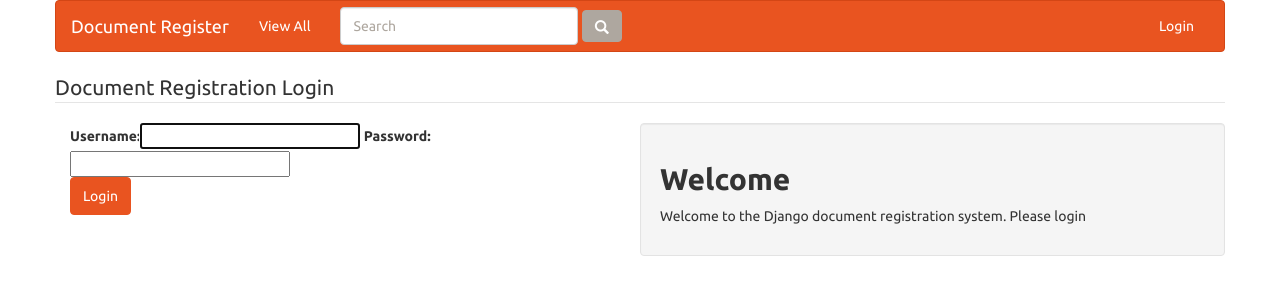
After one commit to DonkeyOatie/django-documentregister, a Django app: page /login/ in a window 1280 px wide. The commit adds this page. Shown: the top 300 px of the page. Run offline with Django 3.2, Linux system fonts and the light colour scheme; some libraries are stand-ins or nearby versions.

Commit message:
Add login and logout functionality
This commit adds the login and logout functionality and makes all
document views login_required

```diff
--- a/documentregister/documents/templates/navigation.html
+++ b/documentregister/documents/templates/navigation.html
@@ -21,7 +21,14 @@
         <button type="submit" class="btn btn-default"><span class="glyphicon glyphicon-search"></span></button>
       </form>
       <ul class="nav navbar-nav navbar-right">
-        <li><a href="/admin">Login</a></li>
+          {% if request.user.is_authenticated %}
+              <li><a href="{% url 'logout' %}">Logout ({{ request.user.username }})</a></li>
+                {% if request.user.is_superuser %}
+                    <li><a href="{% url 'admin:index' %}">Admin</a></li>
+                {% endif %}
+          {% else %}
+              <li><a href="{% url 'login' %}">Login</a></li>
+          {% endif %}
       </ul>
     </div>
   </div>
--- /dev/null
+++ b/documentregister/documents/templates/registration/login.html
@@ -0,0 +1,23 @@
+{% extends "base.html" %}
+{% load bootstrap %}
+
+{% block dr_body %}
+<div class="row">
+    <div class="col-md-12">
+        <legend>Document Registration Login</legend>
+        <div class="col-md-6">
+            <form role="form" method="post" action=".">
+                {% csrf_token %}
+                {{ form|bootstrap }}
+                <div class="form-group">
+                    <button type="submit" class="btn btn-primary">Login</button>
+                </div>
+            </form>
+        </div>
+        <div class="col-md-6 well">
+            <h2><strong>Welcome</strong></h2>
+            <p>Welcome to the Django document registration system.  Please login</p>
+        </div>
+    </div>
+</div>
+{% endblock %}
--- a/documentregister/documents/urls.py
+++ b/documentregister/documents/urls.py
@@ -1,9 +1,10 @@
 from django.conf.urls import url
+from django.contrib.auth.decorators import login_required
 from documents import views
 
 urlpatterns = [
-    url(r'^$', views.DocumentRegistrationView.as_view(), name='register'),
-    url(r'^document/(?P<pk>[^/]+)$', views.DocumentDetailView.as_view(), name='detail'),
-    url(r'^edit/(?P<pk>[^/]+)$', views.DocumentEditView.as_view(), name='edit'),
-    url(r'^search$', views.DocumentSearchView.as_view(), name='search')
+    url(r'^$', login_required(views.DocumentRegistrationView.as_view()), name='register'),
+    url(r'^document/(?P<pk>[^/]+)$', login_required(views.DocumentDetailView.as_view()), name='detail'),
+    url(r'^edit/(?P<pk>[^/]+)$', login_required(views.DocumentEditView.as_view()), name='edit'),
+    url(r'^search$', login_required(views.DocumentSearchView.as_view()), name='search')
 ]
--- a/documentregister/settings.py
+++ b/documentregister/settings.py
@@ -11,6 +11,7 @@ https://docs.djangoproject.com/en/1.9/ref/settings/
 """
 
 import os
+from django.core.urlresolvers import reverse_lazy
 
 # Build paths inside the project like this: os.path.join(BASE_DIR, ...)
 BASE_DIR = os.path.dirname(os.path.dirname(os.path.abspath(__file__)))
@@ -131,3 +132,6 @@ STATICFILES_DIRS = [
     os.path.join(BASE_DIR, "documents/static"),
 ]
 MEDIA_ROOT = os.environ.get("MEDIA_ROOT")
+LOGIN_URL = reverse_lazy('login')
+LOGIN_REDIRECT_URL = reverse_lazy('register')
+LOGOUT_REDIRECT_URL = reverse_lazy('login')
--- a/documentregister/urls.py
+++ b/documentregister/urls.py
@@ -15,8 +15,11 @@ Including another URLconf
 """
 from django.conf.urls import url, include
 from django.contrib import admin
+from django.contrib.auth import views as auth_views
 
 urlpatterns = [
     url(r'^admin/', admin.site.urls),
+    url(r'^login/', auth_views.login, name='login'),
+    url(r'^logout/', auth_views.logout, name='logout'),
     url(r'^', include('documents.urls'))
 ]
```
